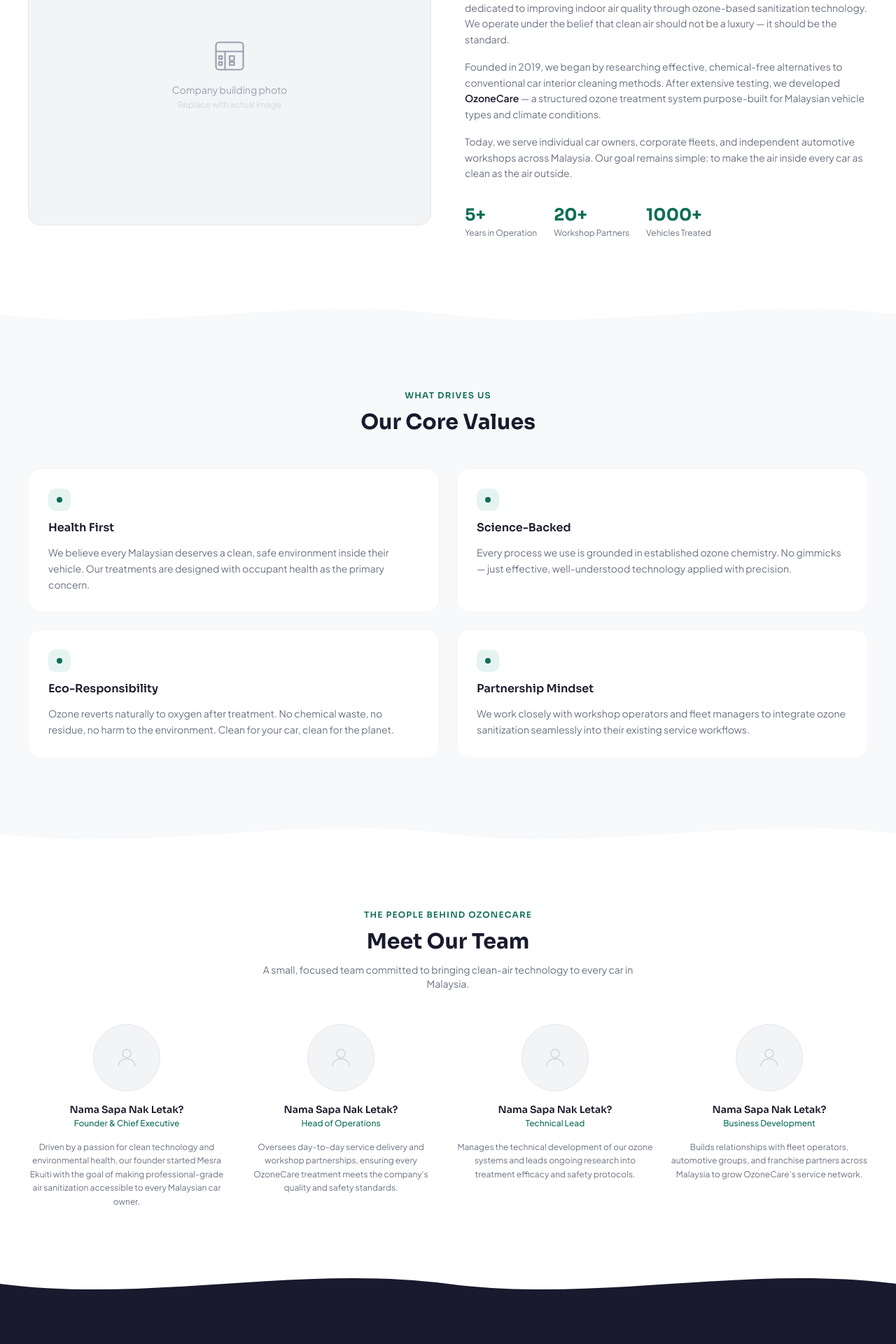
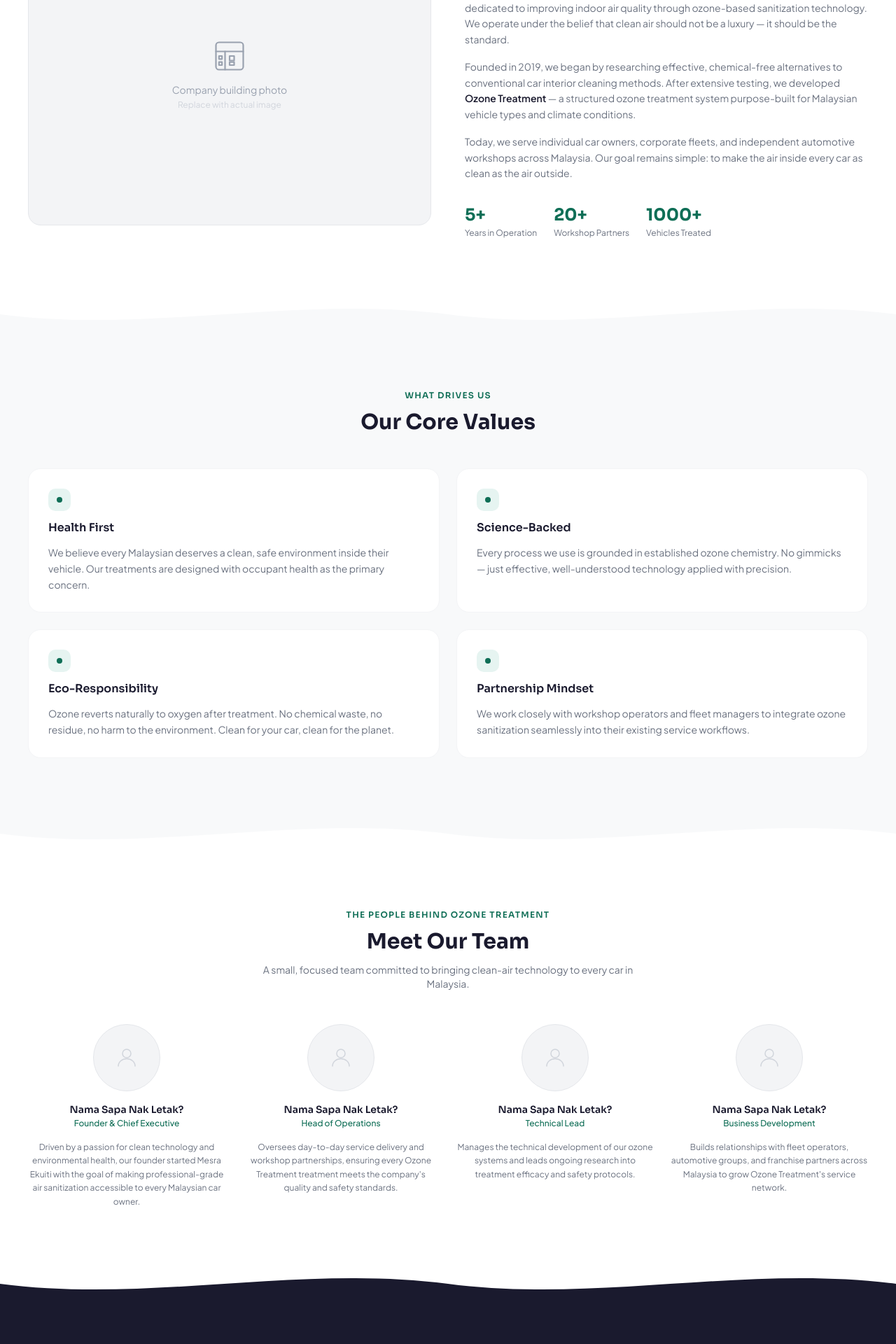
Before and after one commit to amrmzfr-dev/web-mesraekuiti, a Next.js app: page /about in a window 1280 px wide. Shown: the part 720-2640 px from the top of the page at 70% size. Built offline with nearby package versions, Linux system fonts and the light colour scheme.

Commit message:
fix: rename OzoneCare to Ozone Treatment throughout

```diff
--- a/app/about/page.tsx
+++ b/app/about/page.tsx
@@ -37,8 +37,8 @@
 
 const MILESTONES = [
   { year: "2019", label: "Company Founded", desc: "Mesra Ekuiti Sdn Bhd established in Shah Alam, Selangor with a focus on environmental health solutions." },
-  { year: "2021", label: "OzoneCare Launched", desc: "Introduced our first commercial ozone sanitization unit for automotive interiors." },
-  { year: "2022", label: "First Workshop Network", desc: "Partnered with 20+ independent workshops across Klang Valley to offer OzoneCare as an add-on service." },
+  { year: "2021", label: "Ozone Treatment Launched", desc: "Introduced our first commercial ozone sanitization unit for automotive interiors." },
+  { year: "2022", label: "First Workshop Network", desc: "Partnered with 20+ independent workshops across Klang Valley to offer Ozone Treatment as an add-on service." },
   { year: "2024", label: "National Expansion", desc: "Extended operations to Peninsular and East Malaysia, serving both individual and fleet clients." },
 ];
 
@@ -51,7 +51,7 @@
   {
     name: "Nama Sapa Nak Letak?",
     role: "Head of Operations",
-    bio: "Oversees day-to-day service delivery and workshop partnerships, ensuring every OzoneCare treatment meets the company's quality and safety standards.",
+    bio: "Oversees day-to-day service delivery and workshop partnerships, ensuring every Ozone Treatment treatment meets the company's quality and safety standards.",
   },
   {
     name: "Nama Sapa Nak Letak?",
@@ -61,7 +61,7 @@
   {
     name: "Nama Sapa Nak Letak?",
     role: "Business Development",
-    bio: "Builds relationships with fleet operators, automotive groups, and franchise partners across Malaysia to grow OzoneCare's service network.",
+    bio: "Builds relationships with fleet operators, automotive groups, and franchise partners across Malaysia to grow Ozone Treatment's service network.",
   },
 ];
 
@@ -114,7 +114,7 @@
                 <p>
                   Founded in 2019, we began by researching effective, chemical-free alternatives to conventional
                   car interior cleaning methods. After extensive testing, we developed{" "}
-                  <strong className="text-charcoal">OzoneCare</strong> — a structured ozone treatment system
+                  <strong className="text-charcoal">Ozone Treatment</strong> — a structured ozone treatment system
                   purpose-built for Malaysian vehicle types and climate conditions.
                 </p>
                 <p>
@@ -168,7 +168,7 @@
         <SectionWrapper className="bg-white">
           <div className="text-center mb-12">
             <p className="font-display font-semibold text-xs text-teal uppercase tracking-widest mb-3">
-              The People Behind OzoneCare
+              The People Behind Ozone Treatment
             </p>
             <h2 className="font-display font-bold text-charcoal text-2xl sm:text-3xl">
               Meet Our Team
@@ -228,7 +228,7 @@
 
         <CtaBanner
           eyebrow="Work With Us"
-          heading="Interested in Partnering with OzoneCare?"
+          heading="Interested in Partnering with Ozone Treatment?"
           body="Whether you run a workshop, manage a fleet, or simply want to learn more about what we do — we'd love to hear from you."
           primaryCta={{ label: "Get in Touch", href: "/contact" }}
           secondaryCta={{ label: "For Operators", href: "/operators" }}
--- a/lib/constants.ts
+++ b/lib/constants.ts
@@ -10,7 +10,7 @@
 } from "./types";
 
 // ─── Site Metadata ────────────────────────────────────────────────────────────
-export const SITE_NAME = "OzoneCare";
+export const SITE_NAME = "Ozone Treatment";
 export const SITE_TAGLINE = "Chemical-free. Eco-friendly. Made for Malaysia.";
 export const SITE_DESCRIPTION =
   "Professional ozone sanitization for car interiors. Chemical-free, residue-free, and effective against bacteria, mold, and odor.";
```
